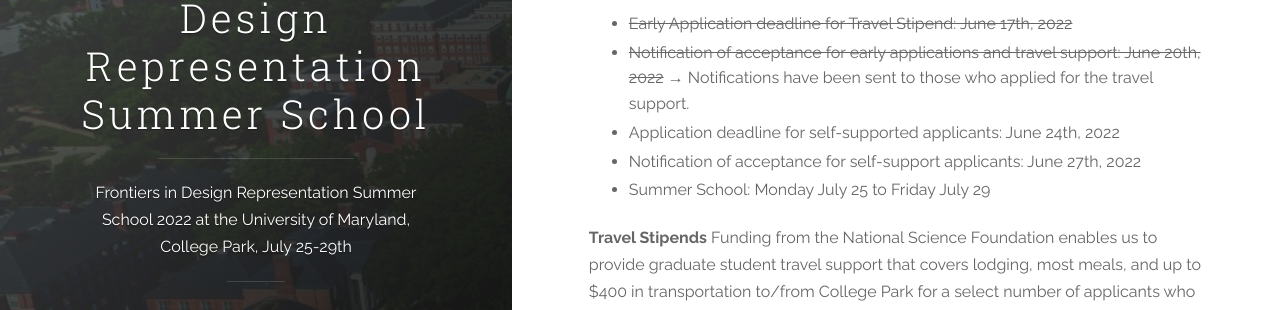
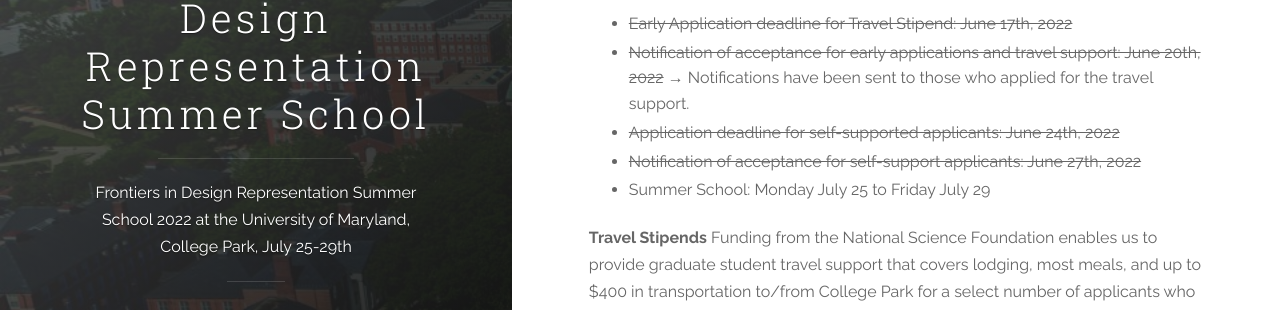
Before and after one commit to IDEALLab/FinDeR, a Jekyll site: the page built from _posts/2022-06-05-apply.markdown, in a window 1280 px wide. Shown: the part 278-588 px from the top of the page. Built offline with Jekyll 4.4.1, drawn with Linux system fonts in a browser that asks for light colours.

Commit message:
Small updates to header

```diff
--- a/_includes/header.html
+++ b/_includes/header.html
@@ -31,9 +31,9 @@
                   class="blog-button">Challenge Problems</a></li>
               <li class="navigation__item"><a href="{{ site.baseurl }}/2022/logistics" title="link to {{ site.title }} Logistics"
                   class="blog-button">Logistics</a></li>
-              <li class="navigation__item"><a href="{{ site.baseurl }}/2022/poster-session" title="link to {{ site.title }} Logistics"
+              <li class="navigation__item"><a href="{{ site.baseurl }}/2022/poster_session" title="link to {{ site.title }} Poster Session"
                   class="blog-button">Poster Session</a></li>
-              <li class="navigation__item"><a href="{{ site.baseurl }}/2022/social" title="link to {{ site.title }} Logistics"
+              <li class="navigation__item"><a href="{{ site.baseurl }}/2022/social_events" title="link to {{ site.title }} Social Events"
                   class="blog-button">Social Activities</a></li>
             </ul>
           </nav>
--- a/_posts/2022-06-05-apply.markdown
+++ b/_posts/2022-06-05-apply.markdown
@@ -9,8 +9,8 @@ To apply for the 2022 UMD Frontiers in Design Representation Summer School, plea
 # Key Dates: 2022
 * ~~Early Application deadline for Travel Stipend: June 17th, 2022~~
 * ~~Notification of acceptance for early applications and travel support: June 20th, 2022~~ &rarr; Notifications have been sent to those who applied for the travel support.
-* Application deadline for self-supported applicants: June 24th, 2022
-* Notification of acceptance for self-support applicants: June 27th, 2022
+* ~~Application deadline for self-supported applicants: June 24th, 2022~~
+* ~~Notification of acceptance for self-support applicants: June 27th, 2022~~
 * Summer School: Monday July 25 to Friday July 29
 
 **Travel Stipends**
```
Also changed, not shown: _posts/2022-07-16-poster_session.markdown (+1 -1 lines).
